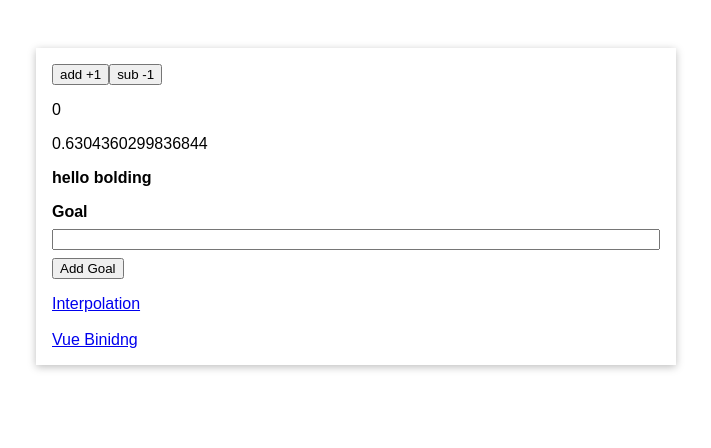
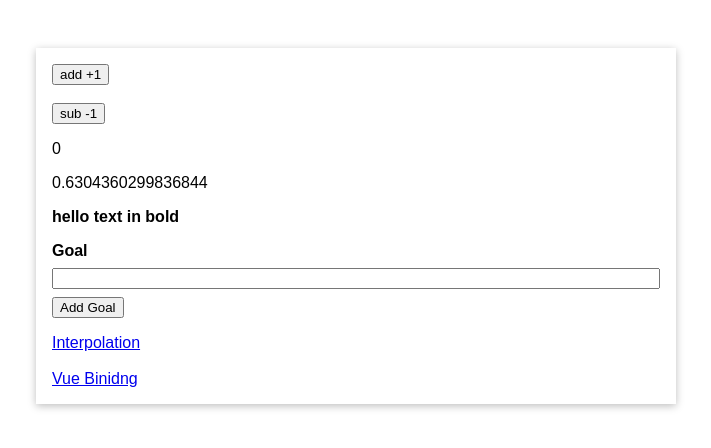
Before and after one commit to brainfeaster/Veakavi, a plain HTML site: page index.html in a window 1280 px wide. Shown: the whole page, without its empty margins (284-995 px from the left). Drawn offline with nearby package versions, Linux system fonts and the light colour scheme.

Commit message:
minor changes

```diff
--- a/app.js
+++ b/app.js
@@ -4,7 +4,7 @@ Vue.createApp({
             goals: [],
             enteredValue: '',
             homePageLnk: 'https://sanjaipk.github.io',
-            htmlcontent: '<b>hello bolding</b>',
+            htmlcontent: '<b>hello text in bold</b>',
             counter:0
         };
     },
--- a/index.html
+++ b/index.html
@@ -10,8 +10,8 @@
 <body>
     <div id="app">
         <section id="event-learning">
-            <button v-on:click="counter++">add +1</button>
-            <button v-on:click="counter =counter -1">sub -1</button>
+            <button v-on:click="counter++">add +1</button><br/><br/>
+            <button v-on:click="counter =counter -1">sub -1</button><br/>
             <p>{{ counter }}</p>
         </section>
         <div>
```
